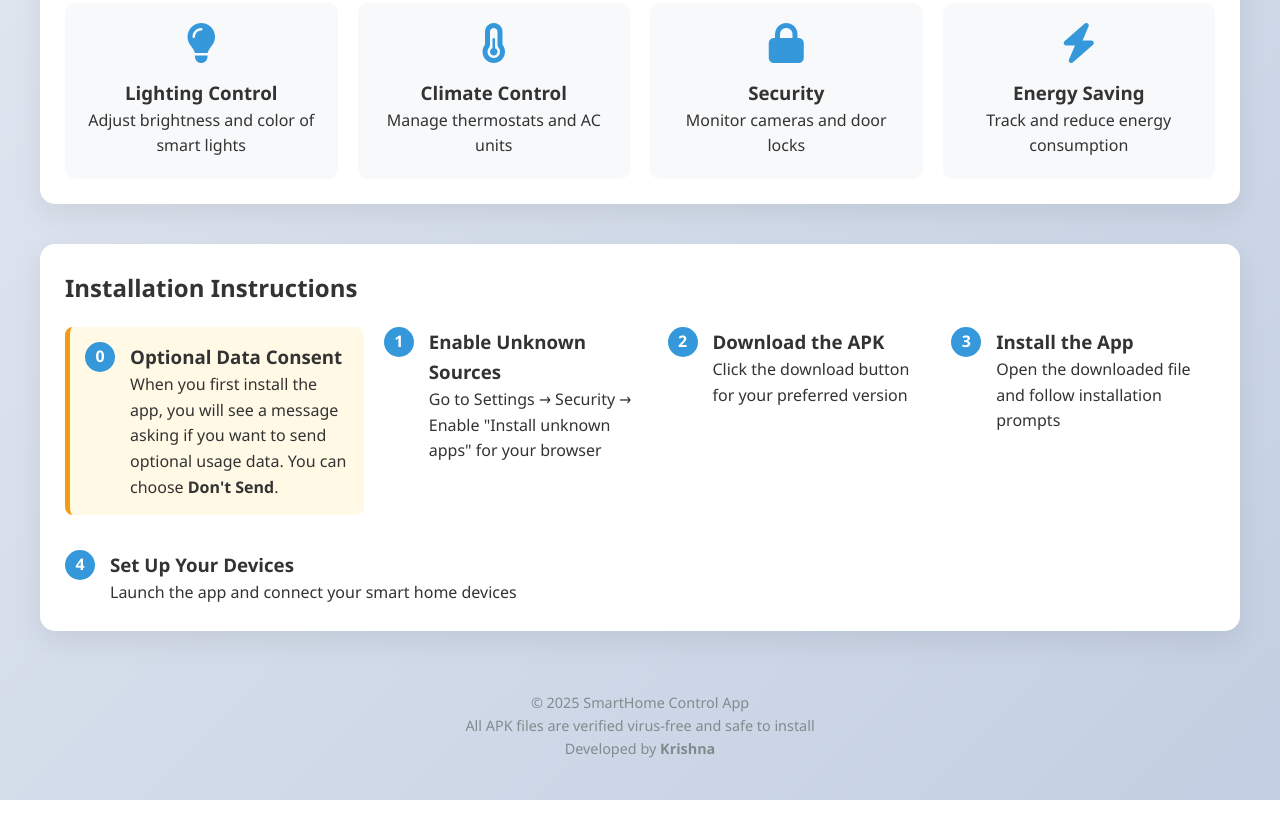
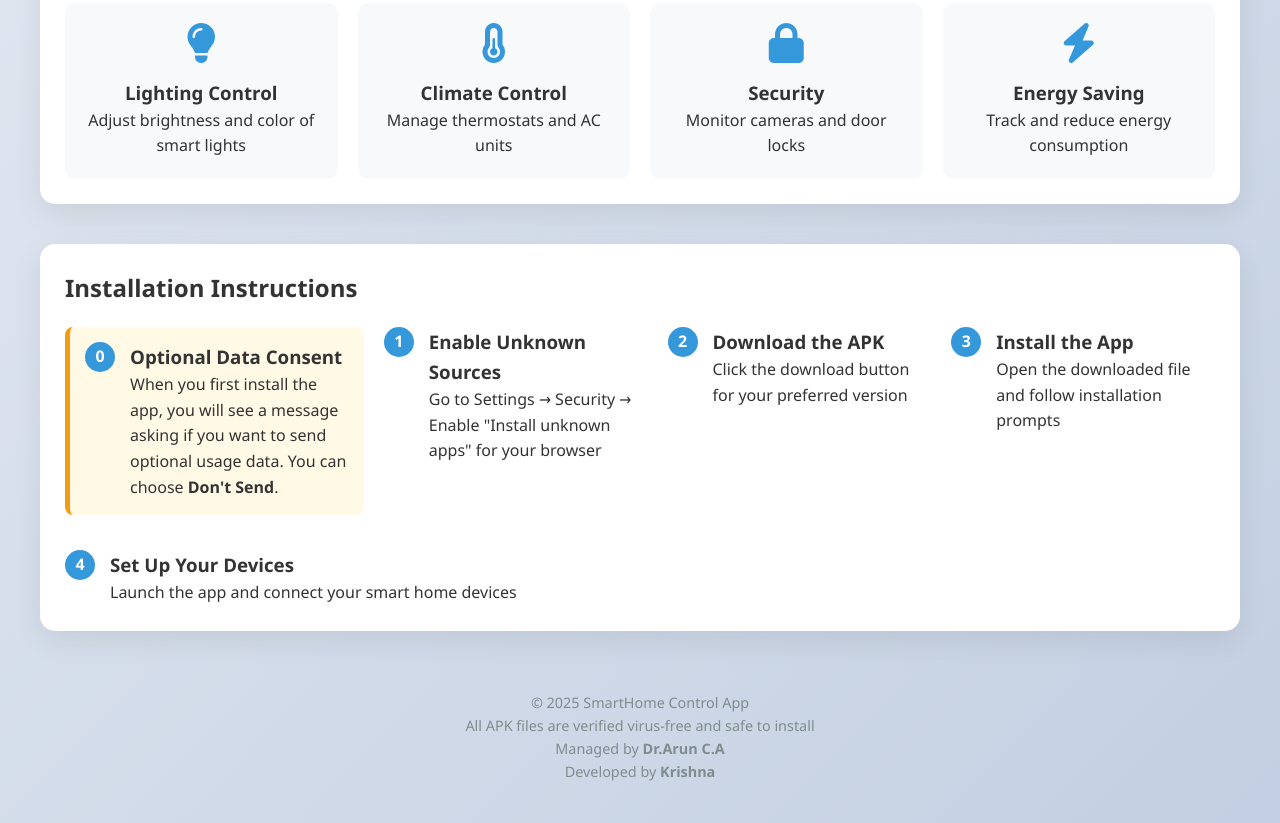
Before and after one commit to krishna99-tech/SmartHome.github.io, a plain HTML site: page index.html in a window 1280 px wide. Shown: the part 1670-2493 px from the top of the page. Before the commit the page ends 2470 px from the top, so only its background shows below. Drawn offline with Linux system fonts and the light colour scheme.

Commit message:
Update index.html

```diff
--- a/index.html
+++ b/index.html
@@ -453,7 +453,9 @@
  <footer>
     <p>© 2025 SmartHome Control App</p>
     <p>All APK files are verified virus-free and safe to install</p>
-    <p>Developed by <strong>Krishna</strong></p>
+    <p>Managed by <strong>Dr.Arun C.A</strong></p>
+     <p>Developed by <strong>Krishna</strong></p>
+
 </footer>
 
 </div>
```
